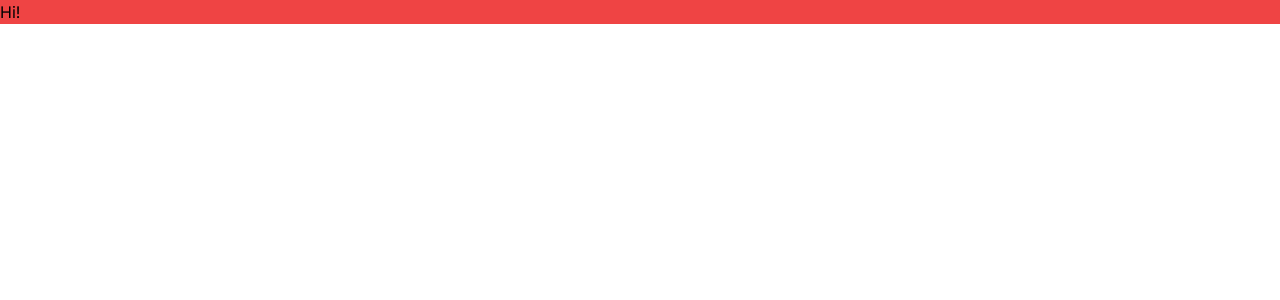
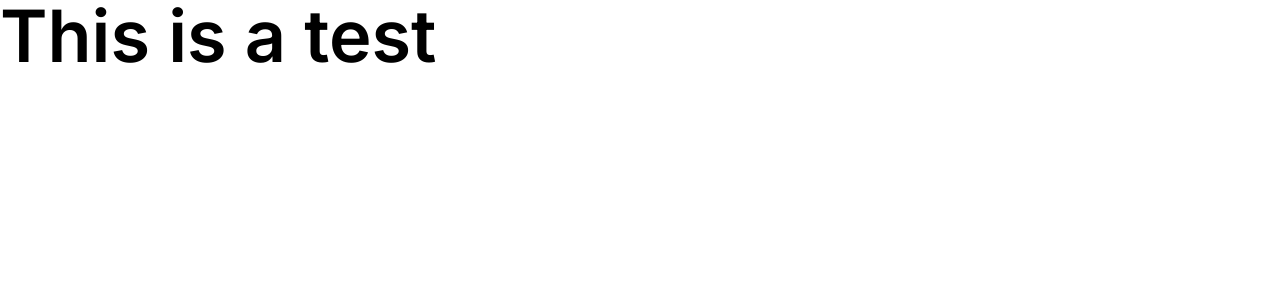
Before and after one commit to PkTheCoda/casapp, a Next.js app: page / in a window 1280 px wide. Shown: the top 300 px of the page. Built offline with nearby package versions, Linux system fonts and the light colour scheme.

Commit message:
preloaded + added fonts to website

```diff
--- a/src/app/layout.js
+++ b/src/app/layout.js
@@ -1,7 +1,16 @@
 import './globals.css'
-import { Inter } from 'next/font/google'
+import { Outfit } from "next/font/google"
+import { Inter } from "next/font/google"
 
-const inter = Inter({ subsets: ['latin'] })
+const inter = Inter({
+  subsets: ['latin'],
+  variable: '--font-inter',
+})
+
+const outfit = Outfit({
+  subsets: ['latin'],
+  variable: '--font-outfit',
+})
 
 export const metadata = {
   title: 'Create Next App',
@@ -10,8 +19,8 @@ export const metadata = {
 
 export default function RootLayout({ children }) {
   return (
-    <html lang="en">
-      <body className={inter.className}>{children}</body>
+    <html lang="en" className={`${inter.variable} ${outfit.variable}`}>
+      <body>{children}</body>
     </html>
   )
 }
--- a/src/app/page.js
+++ b/src/app/page.js
@@ -1,11 +1,14 @@
-import Image from 'next/image'
+import './globals.css'
 
-export default function Home() {
-  return (
-    <>
-      <div className='bg-red-500'>
-        Hi!
-      </div>
-    </>
-  )
+
+export default function Page() {
+    return (
+        <>
+            <main>
+                <div className='font-inter text-7xl font-semibold'>
+                    This is a test
+                </div>
+            </main>
+        </>
+    )
 }
--- a/tailwind.config.js
+++ b/tailwind.config.js
@@ -7,11 +7,10 @@ module.exports = {
   ],
   theme: {
     extend: {
-      backgroundImage: {
-        'gradient-radial': 'radial-gradient(var(--tw-gradient-stops))',
-        'gradient-conic':
-          'conic-gradient(from 180deg at 50% 50%, var(--tw-gradient-stops))',
-      },
+      fontFamily: {
+        inter: ['var(--font-inter)'],
+        outfit: ['var(--font-outfit)']
+      }
     },
   },
   plugins: [],
```
